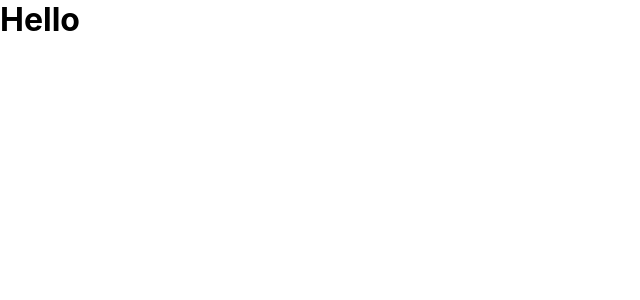
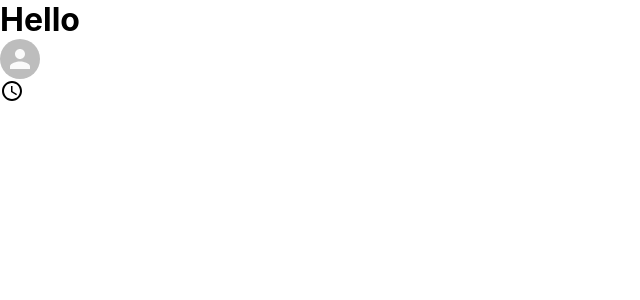
Before and after one commit to devchea/slack-chat, a React (Create React App) app in the folder slack-chat/: page / in a window 1280 px wide. Shown: the top 300 px of the page, without its empty margins (0-640 px from the left). Built offline with nearby package versions, Linux system fonts and the light colour scheme.

Commit message:
updated header with avatar

```diff
--- a/slack-chat/package.json
+++ b/slack-chat/package.json
@@ -3,6 +3,8 @@
   "version": "0.1.0",
   "private": true,
   "dependencies": {
+    "@material-ui/core": "^4.11.0",
+    "@material-ui/icons": "^4.9.1",
     "@testing-library/jest-dom": "^4.2.4",
     "@testing-library/react": "^9.3.2",
     "@testing-library/user-event": "^7.1.2",
--- a/slack-chat/src/App.js
+++ b/slack-chat/src/App.js
@@ -1,10 +1,12 @@
 import React from 'react';
 import './App.css';
+import Header from './Header'
 
 function App() {
   return (
     <div className="App">
       <h1>Hello</h1>
+      <Header />
     </div>
   );
 }
--- a/slack-chat/src/Header.js
+++ b/slack-chat/src/Header.js
@@ -1,14 +1,22 @@
 import React from 'react'
 import './Header.css'
+import { Avatar } from '@material-ui/core'
+import AccessTimeIcon from '@material-ui/icons/AccessTime'
 
 function Header() {
   return (
-    <div className="header">
-      <div className="header__left">
+    <div className='header'>
+      <div className='header__left'>
+        <Avatar
+          className='header_avater'
+          alt={"Me"}
+          // src={}
+          />
+        <AccessTimeIcon />
         {/* Avatar for logged in user */}
         {/* Time Icon */}
       </div>
-      <div className="header__search">
+      <div className='header__search'>
         {/* Search Icon */}
         {/* Input */}
       </div>
@@ -18,3 +26,5 @@ function Header() {
     </div>
   );
 }
+
+export default Header
```
Also changed, not shown: 1 other file (tests, documents, lock files or other folders).
